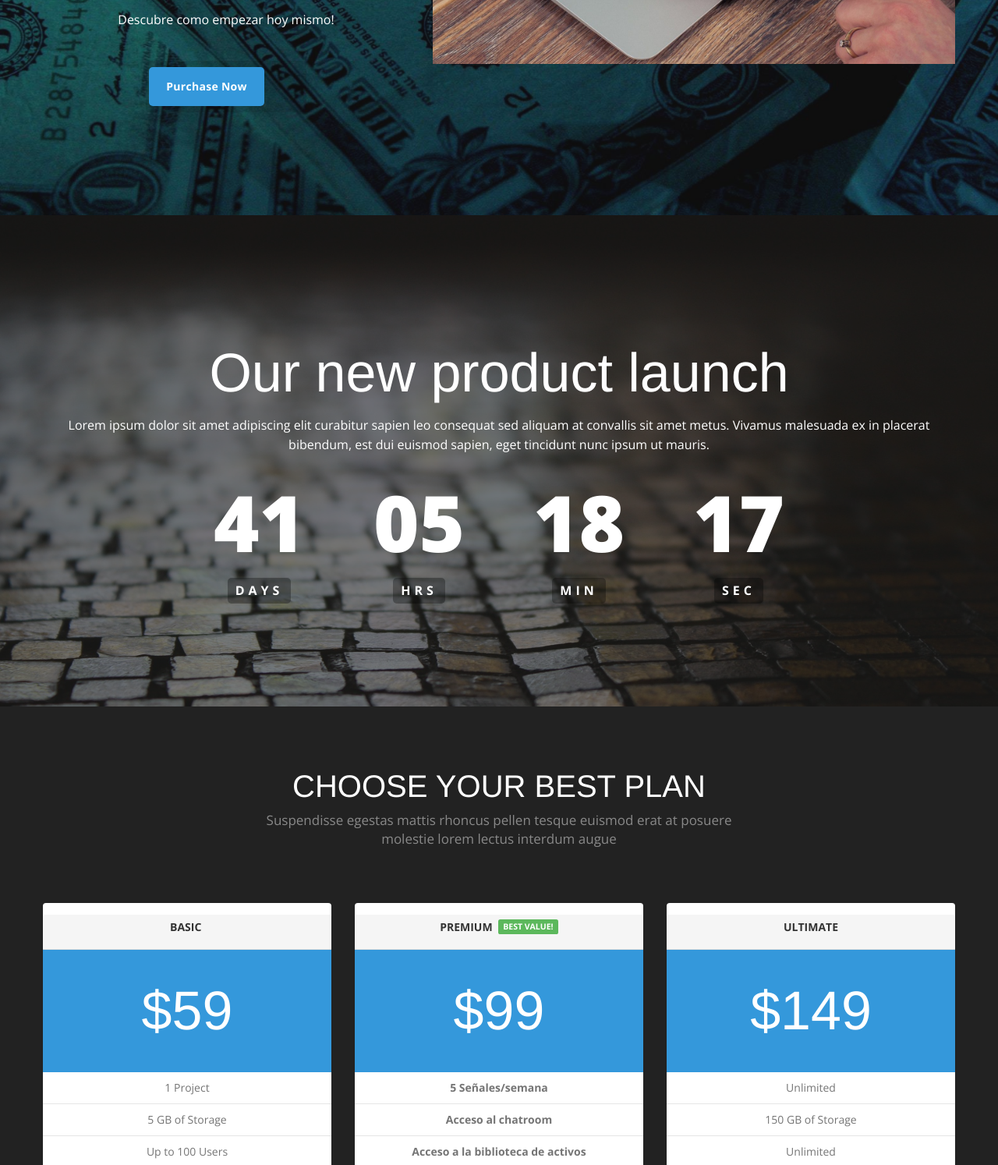
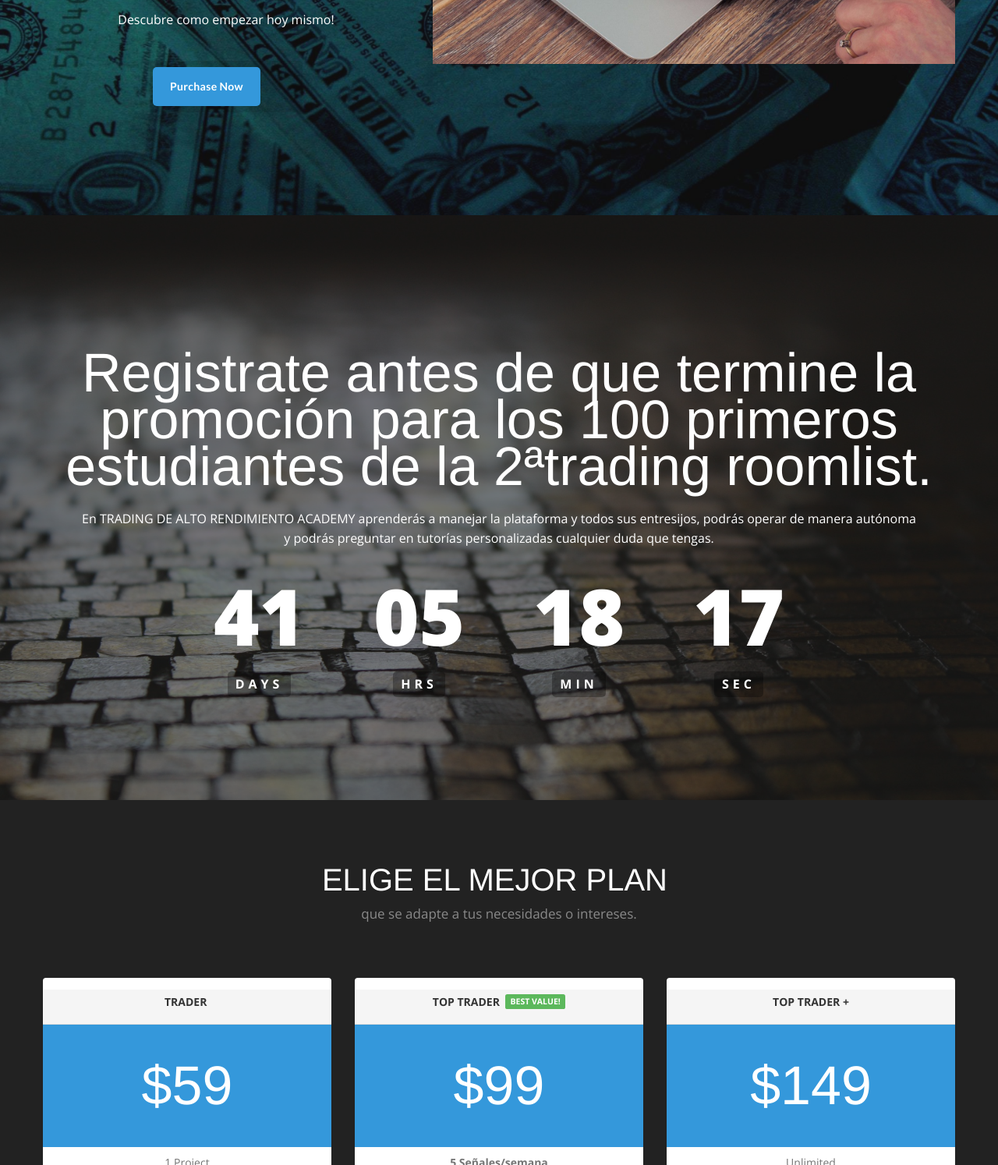
Before and after one commit to pastaglass/trading, a plain HTML site: page index.html in a window 1280 px wide. Shown: the part 1672-3166 px from the top of the page at 78% size. Drawn offline with nearby package versions, Linux system fonts and the light colour scheme; a web font is replaced by a local one.

Commit message:
create github pages

```diff
--- a/assets/mobirise/css/mbr-additional.css
+++ b/assets/mobirise/css/mbr-additional.css
@@ -1,4 +1,6 @@
 @import url(https://fonts.googleapis.com/css?family=Bitter:400,700);
+@import url(https://fonts.googleapis.com/css?family=Lato:400,300,700);
+
 
 #menu-0 .mbr-brand__name {
   font-size: 16px;
@@ -20,3 +22,6 @@
   font-size: 100px;
   font-family: 'Bitter', serif;
 }
+#header3-1 .btn {
+  font-family: 'Lato', sans-serif;
+}
--- a/index.html
+++ b/index.html
@@ -59,7 +59,7 @@
                             <div data-form-alert="true">
                                 <div class="hide" data-form-alert-success="true">Disfruta de las 5 primeras clases en video!</div>
                             </div>
-                                <form class="subscribe" action="https://mobirise.com/" id="invite" method="POST" data-form-title="TRADING DE ALTO RENDIMIENTO ACADEMYLas 5 primeras clases en video GRATIS"><input type="hidden" data-form-email="true" value="AtlCnr1sRabqS6L3d97nxwVvWaBoiKIFHRunZkw/+okWrYc+Wauv7xcxl7jg0OkOL/AC9c1aTRijhyWDvmyf5FAaGGZxoka4+cRIrEu4Zdc2k92b4QveYNmPcWx80ybr">
+                                <form class="subscribe" action="https://mobirise.com/" id="invite" method="POST" data-form-title="TRADING DE ALTO RENDIMIENTO ACADEMYLas 5 primeras clases en video GRATIS"><input type="hidden" data-form-email="true" value="bC+yKFCPk/KG1BKyc6RLcBl1aNhbYX86j9suRBhFXBihXTFltPJyK3MesVUwvzQPHO2bAv2s9qkb0j7LGJCX/5S4VcyUuk9ldjmoY/hJzE6oiYC3qoefBDo7ClsfTo2w">
                                     <input type="email" class="e-mail" name="email" id="address" data-validate="validate(required, email)" required="required" placeholder="Déjanos tu mail aquí" data-form-field="Email">
                                     <div><button type="submit" class="mbr-buttons__btn intro-newsletter-button newsletter-btn btn btn-info"><i class="fa fa-paper-plane-o"></i></button> </div>
                                 </form>
@@ -86,7 +86,7 @@
 							<p>Descubre como empezar hoy mismo!</p>
 
 							<div class="dual-btns btn-single">
-								<div><a class="mbr-buttons__btn btn btn-info" href="#">Purchase Now</a>   <a class="mbr-buttons__btn btn btn-primary" href="#"></a></div>
+								<div><a class="mbr-buttons__btn btn btn-info" href="#">Purchase Now</a>    <a class="mbr-buttons__btn btn btn-primary" href="#"></a></div>
 
 							</div>
 
@@ -109,8 +109,8 @@
 				<div class="col-md-12">
 					<div class="row">
 						<div class="col-md-12">
-							<h2 lass="mbr-section-title">Our new product launch</h2>
-							<p>Lorem ipsum dolor sit amet adipiscing elit curabitur sapien leo consequat sed aliquam at convallis sit amet metus. Vivamus malesuada ex in placerat bibendum, est dui euismod sapien, eget tincidunt nunc ipsum ut mauris.</p>
+							<h2 lass="mbr-section-title">Registrate antes de que termine la promoción para los 100 primeros estudiantes de la 2ªtrading roomlist.</h2>
+							<p>En TRADING DE ALTO RENDIMIENTO ACADEMY aprenderás a manejar la plataforma y todos sus entresijos, podrás operar de manera autónoma<br>y podrás preguntar en tutorías personalizadas cualquier duda que tengas.</p>
 							<!-- <div class="intro-countdown"> -->
 							      <div class="countdown styled" data-end="2018/01/01">
 							      	<div class="countdown style-1 h2" data-end="2018/01/01"></div>
@@ -131,8 +131,8 @@
         <div class="mbr-section__container mbr-section container" style="padding-top: 3rem; padding-bottom: 1.5rem;">
             <div class="row">
                 <div class="content-head content-head-lite">
-                    <h3 class="mbr-section-mainTitle">CHOOSE YOUR BEST PLAN</h3>
-                    <p>Suspendisse egestas mattis rhoncus pellen tesque euismod erat at posuere molestie lorem lectus interdum augue</p>
+                    <h3 class="mbr-section-mainTitle">Elige el mejor plan&nbsp;</h3>
+                    <p>que se adapte a tus necesidades o intereses.</p>
                 </div>
             </div>
             <div class="row">
@@ -140,7 +140,7 @@
                 <div class="mbr-plan col-xs-12 mbr-plan--first col-lg-4 col-sm-4 col-lg-offset-1-5 col-sm-0">
                 <div class="mbr-plan__box">
                     <div class="panel panel-default text-center">
-                        <div class="panel-heading mbr-section-title"><strong>Basic&nbsp;</strong></div>
+                        <div class="panel-heading mbr-section-title"><strong>trader&nbsp;</strong></div>
                         <div class="panel-body" style="background-color: rgb(52, 152, 219);">
                             <div class="mbr-number__group"> <h3 class="panel-title price mbr-section-price">$59<span class="price-cents"></span></h3>
                             </div>
@@ -156,7 +156,7 @@
                 <div class="mbr-plan col-xs-12 col-lg-4 col-sm-4">
                 <div class="mbr-plan__box">
                     <div class="panel panel-default text-center">
-                        <div class="panel-heading mbr-section-title"><strong>Premium &nbsp;<span class="label label-success">Best Value!</span></strong></div>
+                        <div class="panel-heading mbr-section-title"><strong>top trader &nbsp;<span class="label label-success">Best Value!</span></strong></div>
                         <div class="panel-body" style="background-color: rgb(52, 152, 219);">
                             <div class="mbr-number__group">
                                 <h3 class="panel-title price mbr-section-price">$99<span class="price-cents"></span></h3>
@@ -171,7 +171,7 @@
                 <div class="mbr-plan col-xs-12 mbr-plan--last col-lg-4 col-sm-4">
                 <div class="mbr-plan__box">
                     <div class="panel panel-default text-center">
-                        <div class="panel-heading mbr-section-title"><strong>Ultimate</strong></div>
+                        <div class="panel-heading mbr-section-title"><strong>top trader +</strong></div>
                         <div class="panel-body" style="background-color: rgb(52, 152, 219);">
                             <div class="mbr-number__group">
                                 <h3 class="panel-title price mbr-section-price">$149<span class="price-cents"></span></h3>
```
Also changed, not shown: 1 other file.
